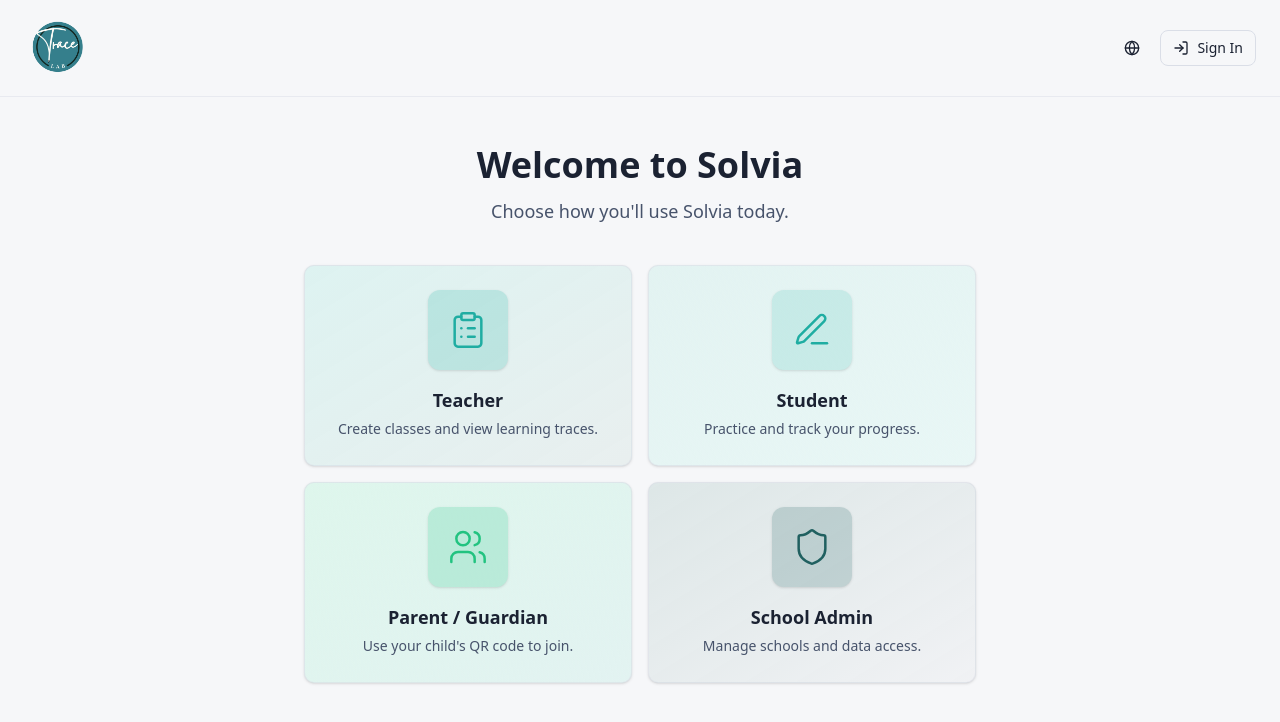
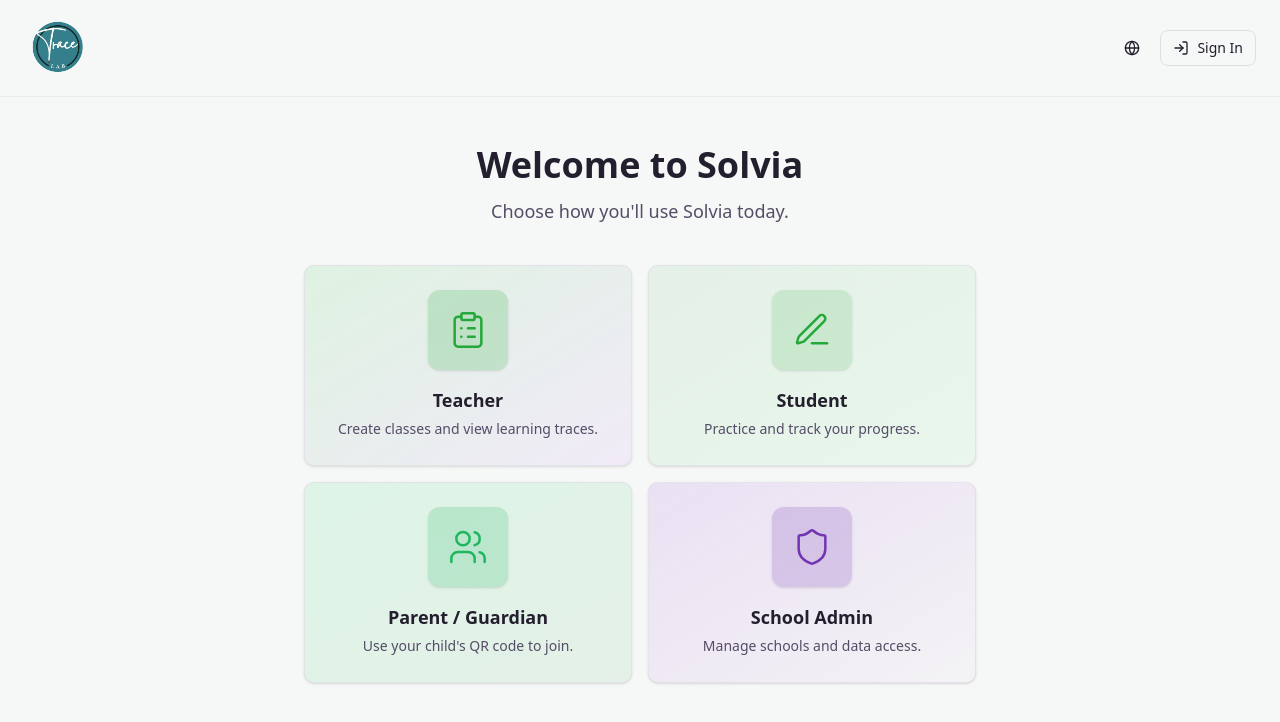
Before and after one commit to mervekg/tracelabschool, a React (Vite) app: page / in a window 1280 px wide. Shown: the top 722 px of the page. Built offline with nearby package versions, Linux system fonts and the light colour scheme; the HTML template or start-up script is replaced by a standard one; what @lovable.dev/cloud-auth-js would draw is missing.

Commit message:
Design system colors updated
Co-authored-by: mervekg <152110116+mervekg@users.noreply.github.com>

```diff
--- a/src/index.css
+++ b/src/index.css
@@ -8,37 +8,38 @@ All colors MUST be HSL.
 
 @layer base {
   :root {
-    /* Clean white/light gray base */
-    --background: 220 20% 97%;
-    --foreground: 220 30% 15%;
+    /* Light base with subtle green tint */
+    --background: 150 12% 97%;
+    --foreground: 260 20% 15%;
 
     /* Card surfaces */
     --card: 0 0% 100%;
-    --card-foreground: 220 30% 15%;
+    --card-foreground: 260 20% 15%;
 
-    --popover: 220 20% 96%;
-    --popover-foreground: 220 30% 15%;
+    --popover: 150 10% 96%;
+    --popover-foreground: 260 20% 15%;
 
-    /* TraceLab brand teal/cyan - matches logo */
-    --primary: 175 70% 40%;
+    /* Primary — vivid green from the image */
+    --primary: 130 65% 40%;
     --primary-foreground: 0 0% 100%;
 
-    /* Secondary deep teal */
-    --secondary: 180 50% 25%;
+    /* Secondary — rich purple from the image */
+    --secondary: 270 55% 45%;
     --secondary-foreground: 0 0% 100%;
 
-    /* Muted neutrals */
-    --muted: 220 15% 75%;
-    --muted-foreground: 220 20% 35%;
+    /* Muted neutrals with slight violet undertone */
+    --muted: 260 10% 78%;
+    --muted-foreground: 260 15% 35%;
 
-    /* Accent - light teal */
-    --accent: 175 40% 92%;
-    --accent-foreground: 175 60% 30%;
+    /* Accent — light green tint */
+    --accent: 135 30% 92%;
+    --accent-foreground: 135 50% 28%;
 
-    /* Success and warning */
-    --success: 155 70% 45%;
+    /* Success — bright green */
+    --success: 145 70% 42%;
     --success-foreground: 0 0% 100%;
 
+    /* Warning */
     --warning: 40 95% 55%;
     --warning-foreground: 40 90% 15%;
 
@@ -46,43 +47,43 @@ All colors MUST be HSL.
     --destructive-foreground: 0 0% 100%;
 
     /* Borders and inputs */
-    --border: 220 20% 88%;
-    --input: 220 20% 88%;
-    --ring: 175 70% 40%;
+    --border: 260 12% 88%;
+    --input: 260 12% 88%;
+    --ring: 130 65% 40%;
 
     --radius: 0.625rem;
 
     /* Paper texture gradient */
-    --paper-gradient: linear-gradient(145deg, hsl(175 15% 98%) 0%, hsl(180 10% 96%) 100%);
+    --paper-gradient: linear-gradient(145deg, hsl(135 12% 98%) 0%, hsl(270 8% 96%) 100%);
 
     /* Handwriting paper lines */
-    --paper-line: 220 15% 82%;
+    --paper-line: 260 10% 82%;
 
-    /* Role-based gradients matching TraceLab teal theme */
-    --gradient-student: linear-gradient(135deg, hsl(175 60% 50%) 0%, hsl(195 55% 55%) 100%);
-    --gradient-teacher: linear-gradient(135deg, hsl(180 55% 45%) 0%, hsl(165 50% 50%) 100%);
-    --gradient-parent: linear-gradient(135deg, hsl(155 60% 50%) 0%, hsl(140 55% 50%) 100%);
-    --gradient-admin: linear-gradient(135deg, hsl(200 60% 50%) 0%, hsl(185 55% 45%) 100%);
+    /* Role-based gradients — green ↔ purple spectrum */
+    --gradient-student: linear-gradient(135deg, hsl(130 60% 45%) 0%, hsl(160 50% 50%) 100%);
+    --gradient-teacher: linear-gradient(135deg, hsl(270 50% 50%) 0%, hsl(290 45% 55%) 100%);
+    --gradient-parent: linear-gradient(135deg, hsl(145 55% 45%) 0%, hsl(130 50% 50%) 100%);
+    --gradient-admin: linear-gradient(135deg, hsl(265 55% 45%) 0%, hsl(280 50% 50%) 100%);
 
     /* Smooth transitions */
     --transition-smooth: all 0.3s cubic-bezier(0.4, 0, 0.2, 1);
 
-    /* Shadows */
-    --shadow-paper: 0 2px 8px -2px hsl(180 20% 40% / 0.1), 0 4px 16px -4px hsl(180 20% 40% / 0.06);
-    --shadow-card: 0 4px 12px -2px hsl(180 20% 40% / 0.12), 0 8px 24px -6px hsl(180 20% 40% / 0.08);
-    --chart-1: 175 70% 45%;
-    --chart-2: 185 65% 50%;
-    --chart-3: 195 55% 55%;
-    --chart-4: 205 50% 50%;
-    --chart-5: 165 60% 45%;
+    /* Shadows with green/purple tint */
+    --shadow-paper: 0 2px 8px -2px hsl(270 20% 40% / 0.1), 0 4px 16px -4px hsl(130 20% 40% / 0.06);
+    --shadow-card: 0 4px 12px -2px hsl(270 20% 40% / 0.12), 0 8px 24px -6px hsl(130 20% 40% / 0.08);
+    --chart-1: 130 65% 45%;
+    --chart-2: 155 55% 48%;
+    --chart-3: 270 50% 55%;
+    --chart-4: 285 45% 50%;
+    --chart-5: 145 60% 42%;
     --sidebar: 0 0% 100%;
-    --sidebar-foreground: 220 30% 15%;
-    --sidebar-primary: 175 70% 40%;
+    --sidebar-foreground: 260 20% 15%;
+    --sidebar-primary: 130 65% 40%;
     --sidebar-primary-foreground: 0 0% 100%;
-    --sidebar-accent: 175 40% 92%;
-    --sidebar-accent-foreground: 175 60% 30%;
-    --sidebar-border: 220 20% 88%;
-    --sidebar-ring: 175 70% 40%;
+    --sidebar-accent: 135 30% 92%;
+    --sidebar-accent-foreground: 135 50% 28%;
+    --sidebar-border: 260 12% 88%;
+    --sidebar-ring: 130 65% 40%;
     --font-sans: 'Inter', ui-sans-serif, system-ui, -apple-system, BlinkMacSystemFont, 'Segoe UI', Roboto, 'Helvetica Neue', Arial, 'Noto Sans', sans-serif;
     --font-serif: 'Lora', ui-serif, Georgia, Cambria, 'Times New Roman', Times, serif;
     --font-mono: 'Space Mono', ui-monospace, SFMono-Regular, Menlo, Monaco, Consolas, 'Liberation Mono', 'Courier New', monospace;
```
